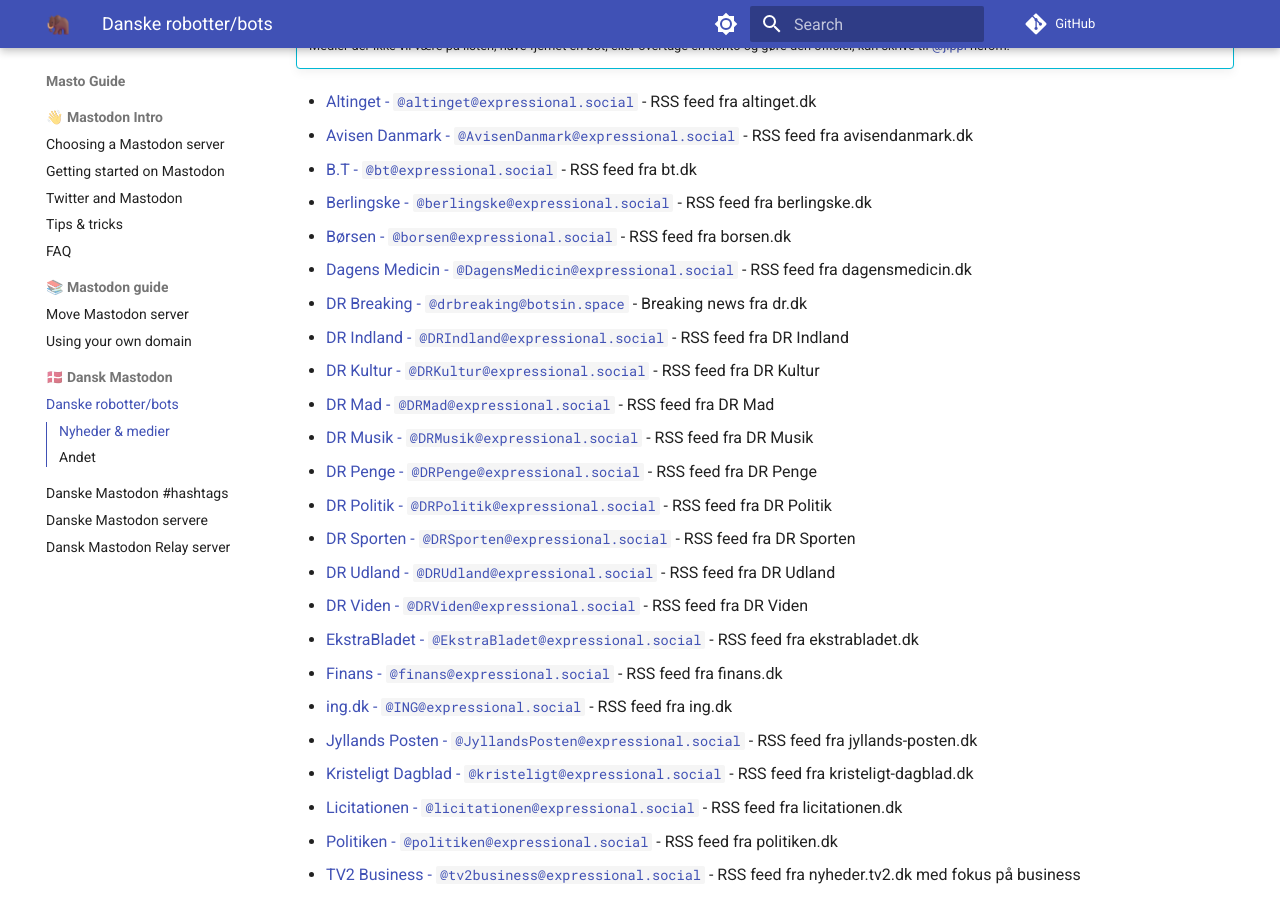
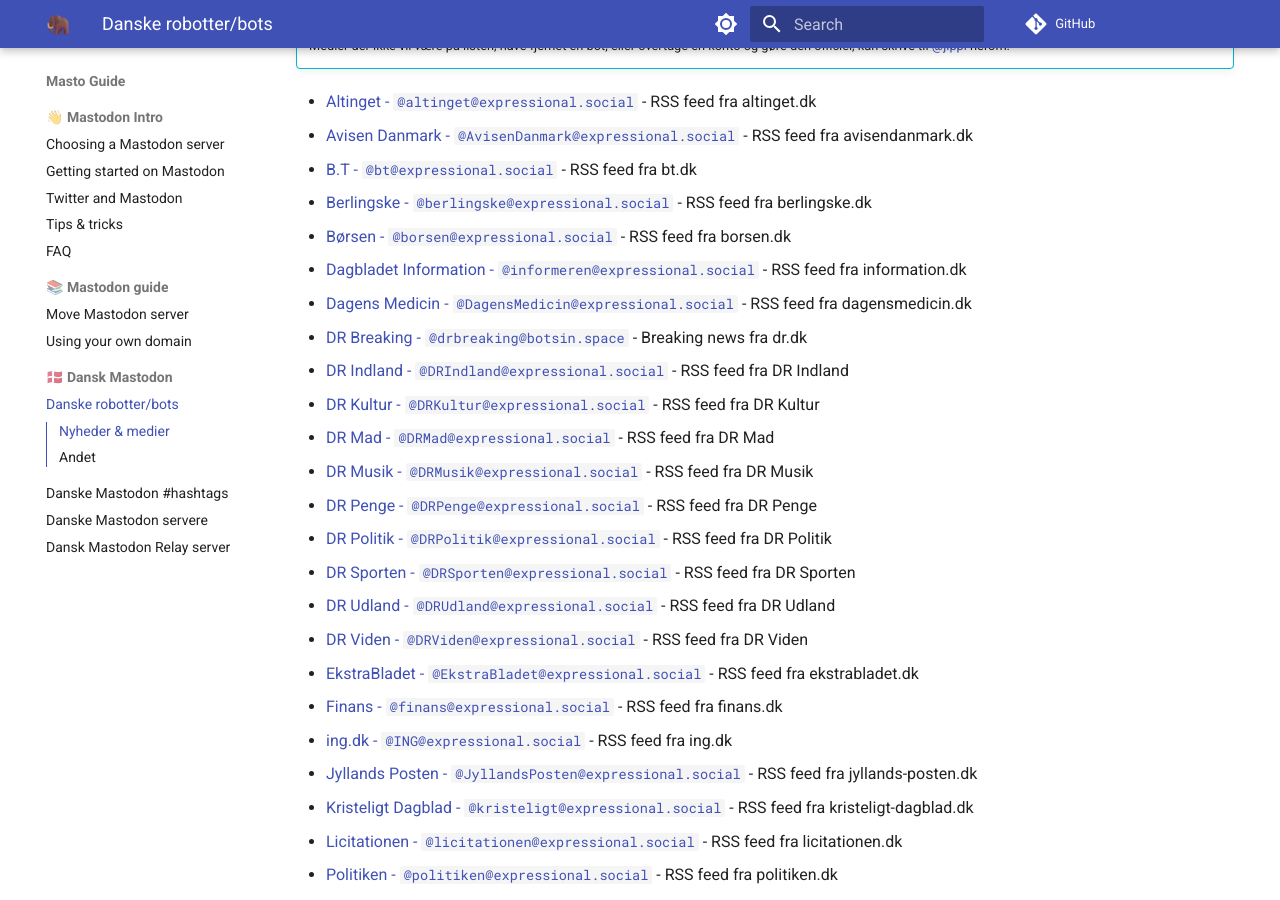
Before and after one commit to jippi/masto-guide, an MkDocs documentation site: the page built from docs/dk/bots.md, in a window 1280 px wide and 900 px high, scrolled down 795 px. Built offline with MkDocs 1.6.1 and Material for MkDocs 9.7.7, drawn with Linux system fonts in a browser that asks for light colours; comment, search, counter and statistics services are not loaded.

Commit message:
add information.dk rss bot
Signed-off-by: Christian Winther <jippignu@gmail.com>

```diff
--- a/docs/dk/bots.md
+++ b/docs/dk/bots.md
@@ -31,6 +31,7 @@
 - [B.T - `@bt@expressional.social`](https://expressional.social/@bt){target=_blank rel=me} - RSS feed fra bt.dk
 - [Berlingske - `@berlingske@expressional.social`](https://expressional.social/@berlingske){target=_blank rel=me} - RSS feed fra berlingske.dk
 - [Børsen - `@borsen@expressional.social`](https://expressional.social/@borsen){target=_blank rel=me} - RSS feed fra borsen.dk
+- [Dagbladet Information - `@informeren@expressional.social`](https://expressional.social/@informeren){target=_blank rel=me} - RSS feed fra information.dk
 - [Dagens Medicin - `@DagensMedicin@expressional.social`](https://expressional.social/@DagensMedicin){target=_blank rel=me} - RSS feed fra dagensmedicin.dk
 - [DR Breaking - `@drbreaking@botsin.space`](https://botsin.space/@drbreaking){target=_blank rel=me} - Breaking news fra dr.dk
 - [DR Indland - `@DRIndland@expressional.social`](https://expressional.social/@DRIndland){target=_blank rel=me} - RSS feed fra DR Indland
```
